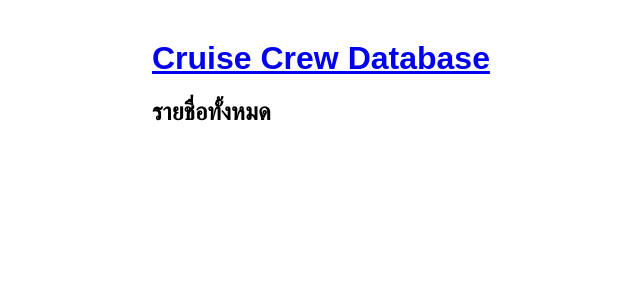
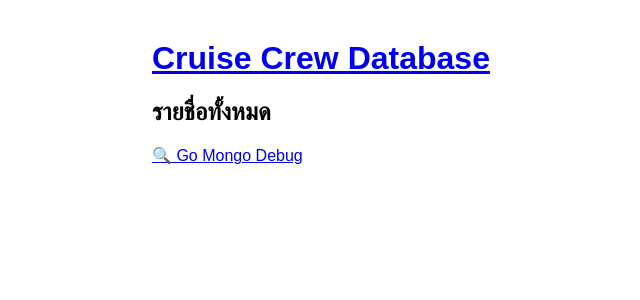
Before and after one commit to ftkbyond77/cruise-ship-search, a Django app: page / in a window 1280 px wide. Shown: the top 300 px of the page, without its empty margins (88-728 px from the left). Run offline with Django 5.2, Linux system fonts and the light colour scheme; data that the repository does not hold is empty.

Commit message:
urls + home

```diff
--- a/cruise_app/templates/home.html
+++ b/cruise_app/templates/home.html
@@ -12,4 +12,9 @@
       </li>
     {% endfor %}
   </ul>
+
+    <!-- mongo-debug -->
+  <a href="{% url 'mongo_debug' %}" class="btn btn-primary" style="margin-bottom: 1rem;">
+    🔍 Go Mongo Debug
+  </a>
 {% endblock %}
--- a/cruise_app/urls.py
+++ b/cruise_app/urls.py
@@ -6,6 +6,5 @@
     path('person/<str:crew_id>/', views.person_detail, name='person_detail'),
     path('image/<int:image_id>/update/', views.update_image, name='update_image'),
     path('image/<int:image_id>/delete/', views.delete_image, name='delete_image'),
-    path('debug-mongo/', views.test_mongo)
-
+    path('debug-mongo/', views.test_mongo, name='mongo_debug'),
 ]
```
